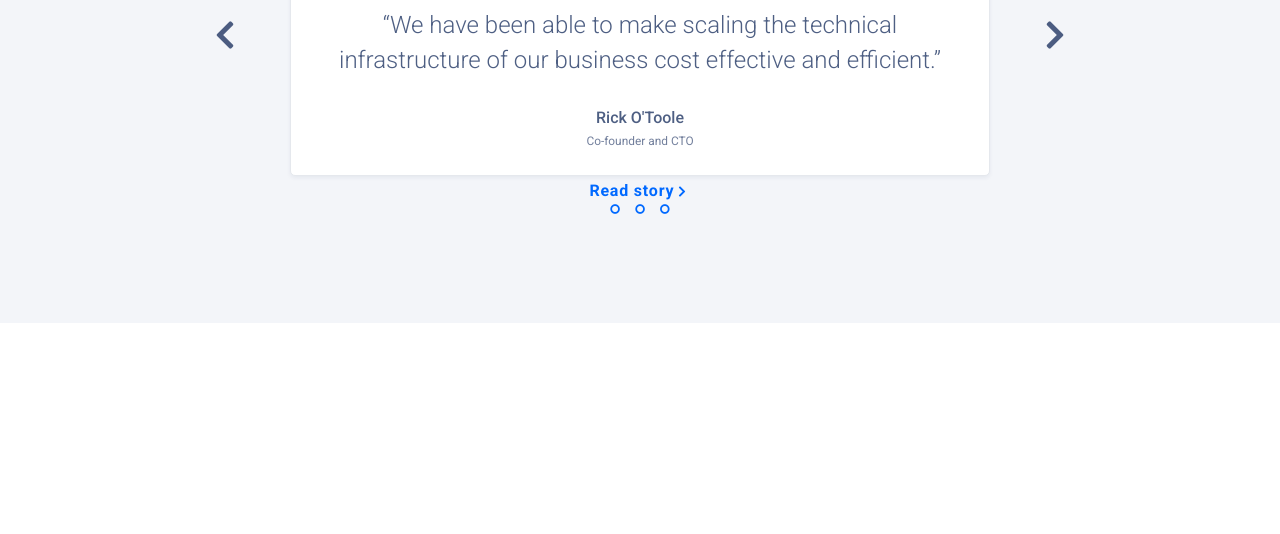
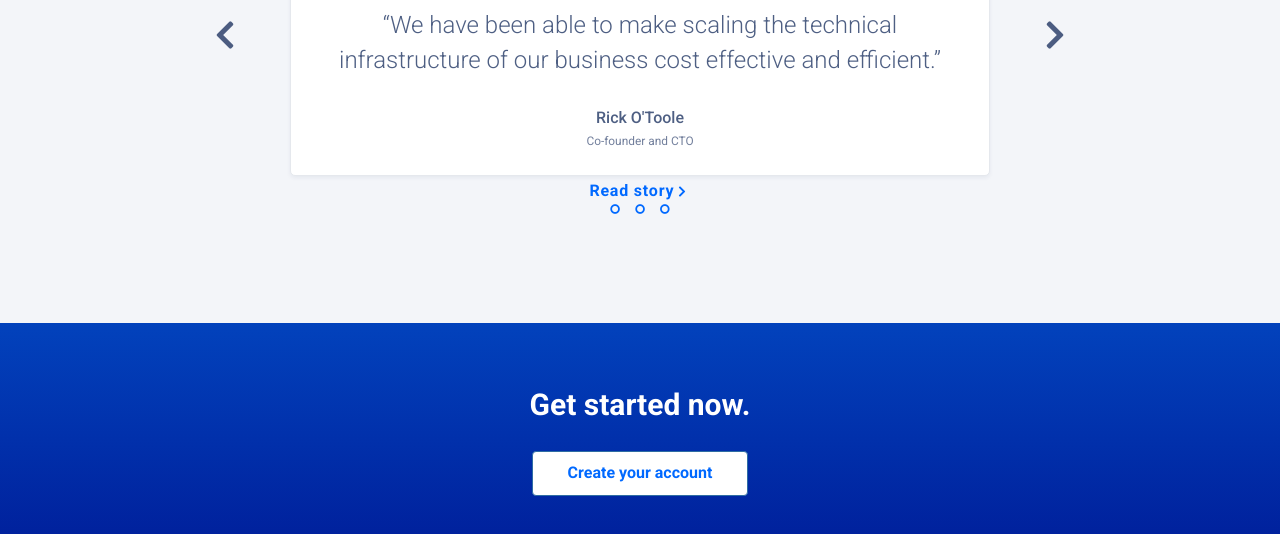
Before and after one commit to stefanosoprana/html-digital-ocean, a plain HTML site: page index.html in a window 1280 px wide. Shown: the part 4222-4756 px from the top of the page. Before the commit the page ends 4545 px from the top, so only its background shows below. Drawn offline with nearby package versions, Linux system fonts and the light colour scheme.

Commit message:
Pre-Footer

```diff
--- a/default.css
+++ b/default.css
@@ -37,7 +37,9 @@ ul li {
   font-weight: 700;
   padding: 15px;
 }
-
+.h2_size30 {
+  font-size: 30px;
+}
 .h3_def {
   color: #031b4e;
   font-size: 20px;
--- a/index.html
+++ b/index.html
@@ -52,7 +52,7 @@
                 <div class="container">
                   <div class="row">
                     <div class="col-xs-12">
-                      <h2 class="h2_def" id="sizeh2_registration">Deploy your app in seconds.<br><span>Get started now.</span></h2>
+                      <h2 class="h2_def h2_size30">Deploy your app in seconds.<br><span>Get started now.</span></h2>
                     </div>
                   </div>
                   <div class="row">
@@ -445,5 +445,23 @@
         </div>
       </div>
     </section>
+    <section>
+      <div class="pre-footer text-center padding_top_30 padding_bottom_60">
+        <div class="container">
+          <div class="row">
+            <div class="col-xs-12">
+              <h2 class="h2_def h2_size30 color_white margin_bottom_15">Get started now.</h2>
+            </div>
+          </div>
+          <div class="row">
+            <div class="col-xs-12">
+              <div class="btn btn-primary bold_700">
+                Create your account
+              </div>
+            </div>
+          </div>
+        </div>
+      </div>
+    </section>
   </body>
 </html>
--- a/style.css
+++ b/style.css
@@ -77,9 +77,6 @@ button img {
   border: 1px solid rgba(3,27,78,.1);
   box-shadow: 0 10px 20px rgba(3,27,78,.1);
   border-radius: 5px;
-}
-#sizeh2_registration {
-  font-size: 30px;
 }
 .registration_box h2 {
   line-height: 45px;
@@ -399,3 +396,16 @@ button img {
     height: auto;
   }
 }
+
+/* Pre-Footer */
+
+.pre-footer {
+  background-color: #0069ff;
+  background-image: linear-gradient(180deg,#0242bc 0,#001e9a);
+}
+.pre-footer .btn-primary {
+  color: #0069ff;
+  padding: 10px 35px;
+  background: white;
+  font-size: 16px;
+}
```
